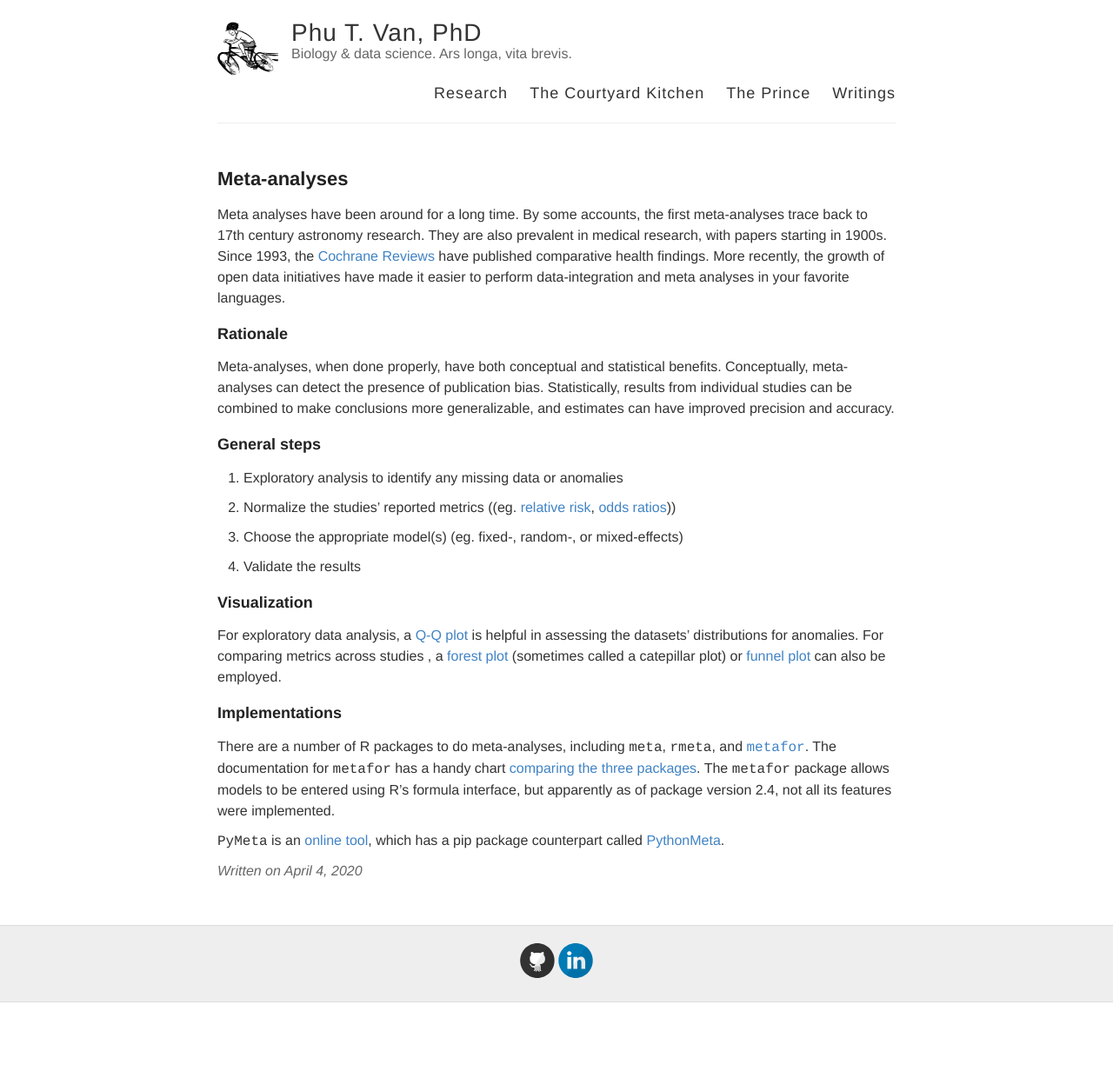
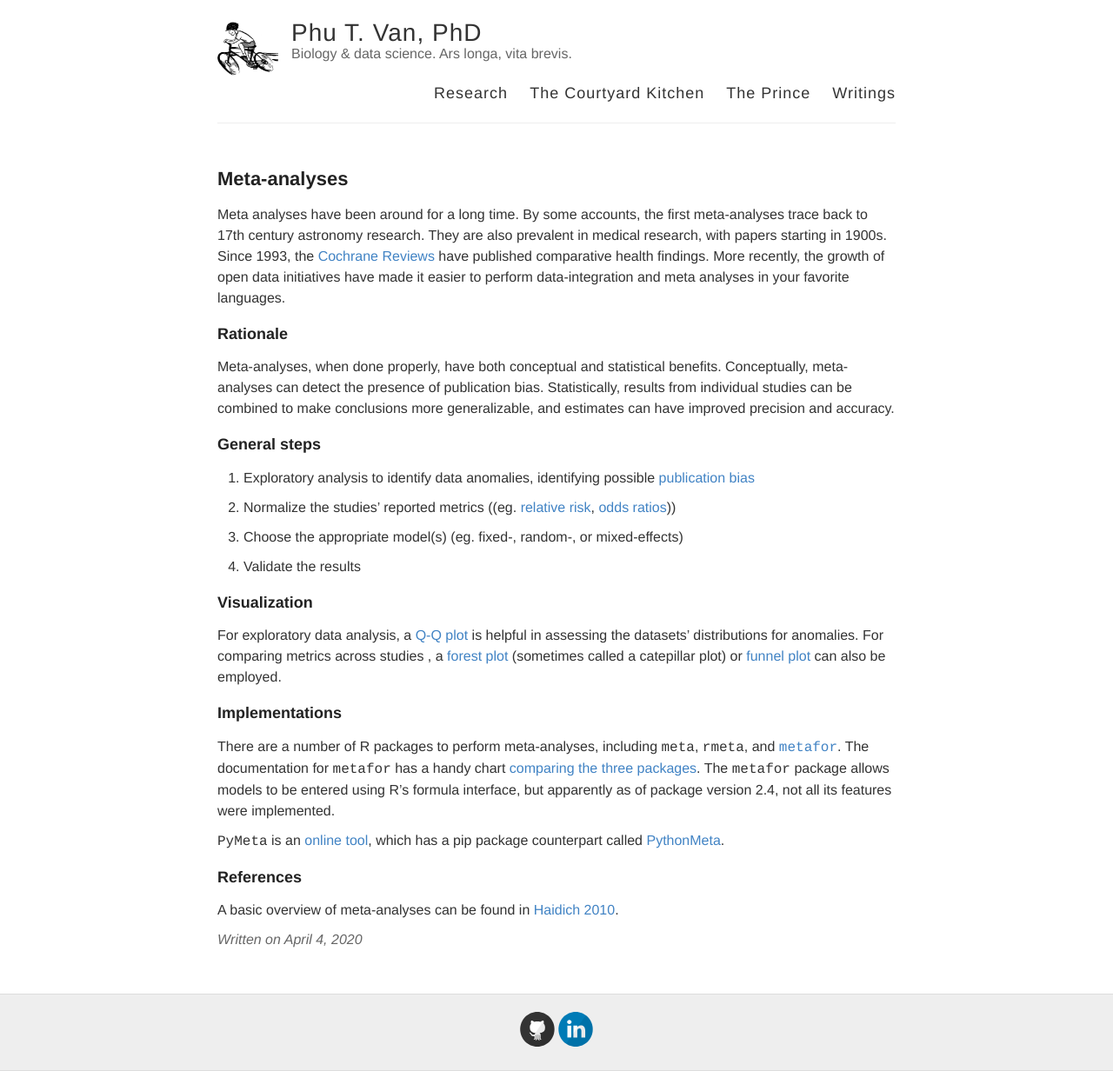
Before and after one commit to ptvan/ptvan.github.io, a Jekyll site: the page built from _posts/2020-04-04-meta-analyses.md, in a window 1280 px wide. Shown: the whole page at 87% size. Built offline with Jekyll 4.4.1, drawn with Linux system fonts in a browser that asks for light colours; before the commit the page ends 1153 px from its top, so only the background shows below that.

Commit message:
added references

```diff
--- a/_posts/2020-04-04-meta-analyses.md
+++ b/_posts/2020-04-04-meta-analyses.md
@@ -11,7 +11,7 @@ Meta-analyses, when done properly, have both conceptual and statistical benefits
 
 ### General steps
 
-1. Exploratory analysis to identify any missing data or anomalies
+1. Exploratory analysis to identify data anomalies, identifying possible [publication bias](https://en.wikipedia.org/wiki/Publication_bias)
 
 2. Normalize the studies' reported metrics ((eg. [relative risk](https://en.wikipedia.org/wiki/Relative_risk), [odds ratios](https://en.wikipedia.org/wiki/Odds_ratio)))
 
@@ -25,6 +25,10 @@ For exploratory data analysis, a [Q-Q plot](https://en.wikipedia.org/wiki/Q%E2%8
 
 ### Implementations
 
-There are a number of R packages to do meta-analyses, including `meta`, `rmeta`, and [`metafor`](http://www.metafor-project.org/doku.php/help). The documentation for `metafor` has a handy chart [comparing the three packages](https://cran.r-project.org/web/packages/metafor/vignettes/metafor.pdf). The `metafor` package allows models to be entered using R's formula interface, but apparently as of package version 2.4, not all its features were implemented.
+There are a number of R packages to perform meta-analyses, including `meta`, `rmeta`, and [`metafor`](http://www.metafor-project.org/doku.php/help). The documentation for `metafor` has a handy chart [comparing the three packages](https://cran.r-project.org/web/packages/metafor/vignettes/metafor.pdf). The `metafor` package allows models to be entered using R's formula interface, but apparently as of package version 2.4, not all its features were implemented.
 
 `PyMeta` is an [online tool](http://www.pymeta.com/), which has a pip package counterpart called [PythonMeta](https://pypi.org/project/PythonMeta/).
+
+### References
+
+A basic overview of meta-analyses can be found in [Haidich 2010](https://www.ncbi.nlm.nih.gov/pmc/articles/PMC3049418/).
```
